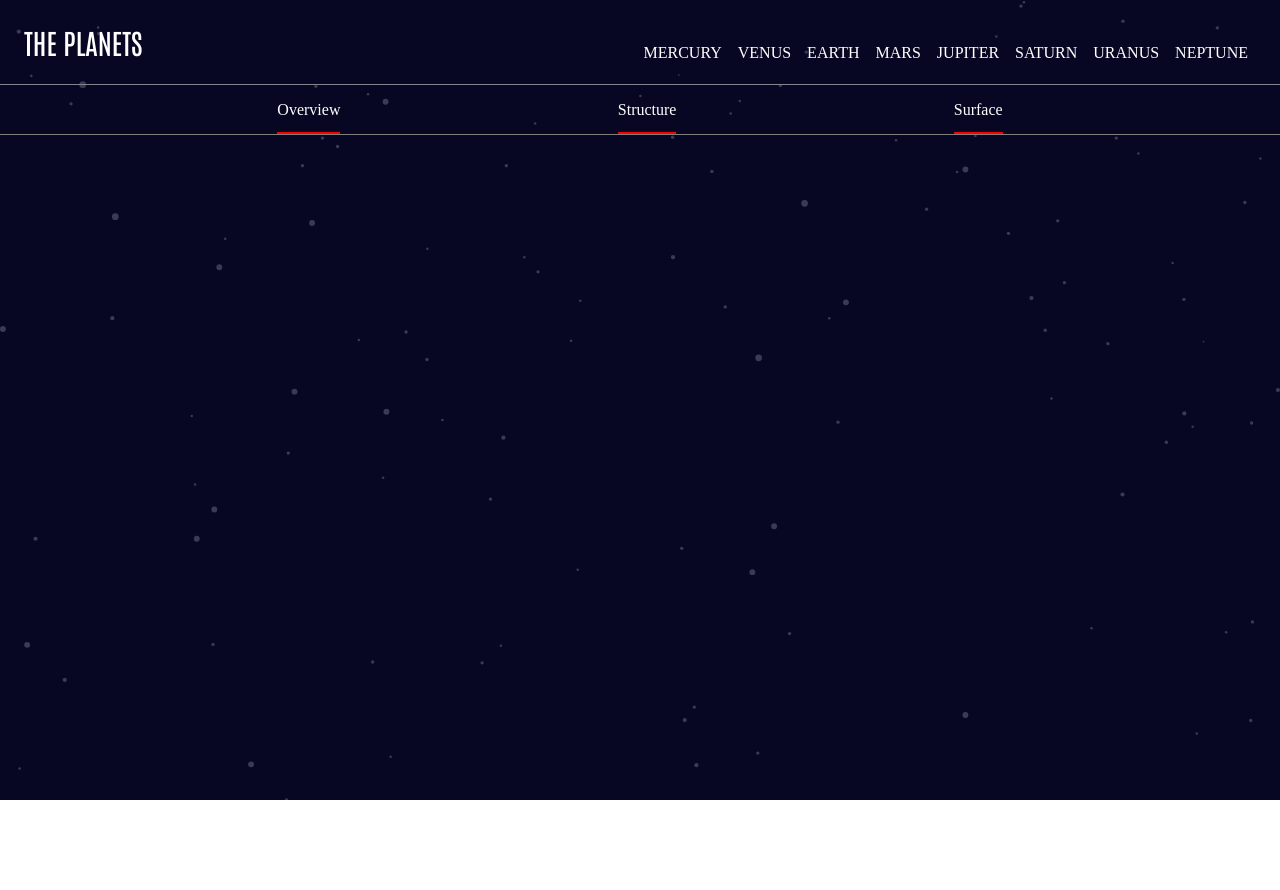
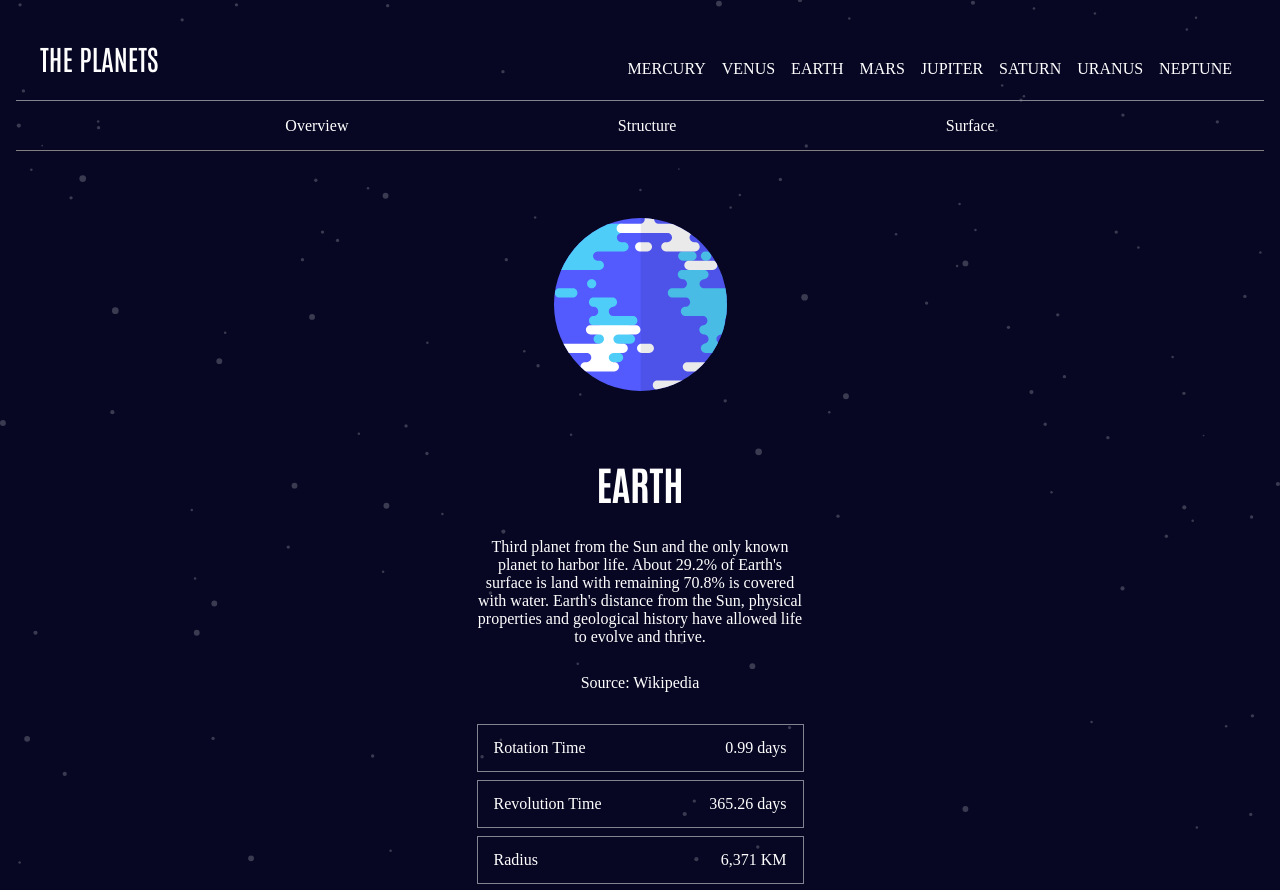
Before and after one commit to stevenabaco/planets-fact-site-reactjs, a React (Create React App) app: page /earth in a window 1280 px wide. Shown: the top 890 px of the page. Before the commit the page ends 800 px from the top, so only its background shows below. Built offline with nearby package versions, Linux system fonts and the light colour scheme; the HTML template or start-up script is replaced by a standard one.

Commit message:
Working on new way to handle toolbar

```diff
--- a/src/components/Planets/Planet.css
+++ b/src/components/Planets/Planet.css
@@ -1,14 +1,16 @@
+
+
 #planet__wrapper{
   width: 100%;
   height: 100%;
 }
 
-#content__toolbar__wrapper {
+#planet__content__toolbar__wrapper {
   border-bottom: 1px solid grey;
   height: 50px;
 }
 
-#content__toolbar{
+#planet__content__toolbar{
   display: flex;
   justify-content: space-evenly;
   align-items:stretch;
@@ -17,8 +19,58 @@
   padding-top: 1rem;
 }
 
-#content__toolbar li {
-  border-bottom: 2px solid red;
+#planet__content__toolbar li {
+  border-bottom: 2px solid transparent;
   height:100%;
 
 }
+
+#planet__img {
+  display: flex;
+  justify-content: center;
+  align-items: center;
+height: 306px;
+}
+
+#planet__img img{
+  width: 173px;
+  height: 173px;
+  text-align: center;
+}
+
+#planet__content {
+  width:327px;
+  height: 235px;
+  margin: 0 auto;
+  text-align: center;
+  display: flex;
+  flex-direction: column;
+  justify-content: space-between;
+}
+
+#planet__content h1 {
+  font-family: 'Antonio', sans-serif;
+  text-transform: uppercase;
+  font-size: 40px;
+}
+
+#facts {
+  flex-direction: column;
+  justify-content: space-between;
+  width: 327px;
+  height: 216px;
+  margin: 2rem auto;
+}
+.planet__facts {
+  justify-content: space-between;
+  align-items: center;
+  padding: 1rem;
+  width: 100%;
+  height: 48px;
+  border: 1px solid var(--color-4)
+}
+
+/* SHARED CLASSES */
+.flex {
+  display: flex;
+}
--- a/src/components/Planets/Planet.js
+++ b/src/components/Planets/Planet.js
@@ -1,20 +1,73 @@
 //Import Modules
-import React from "react";
+import React, { useState } from 'react';
 //Import Dependencies
-
+import '../../';
 //Import CSS
 import './Planet.css';
+//Import Images
+import earthSummaryImg from '../../assets/planet-earth.svg';
+import earthStructureImg from '../../assets/planet-earth-internal.svg';
+import earthSurfaceImg from '../../assets/geology-earth.png';
+
 
 function Planet(props) {
-  return (
+	//Set state hooks
+	const [active, setActive] = useState(false);
+	const [defaultActive, setDefaultActive] = useState(true);
+
+	// Create helpers and handlers
+	const toggleClass = () => {
+		setActive(!active);
+		setDefaultActive(!defaultActive);
+	};
+	return (
 		<div id='planet__wrapper' planet={props.planet}>
-      <div id='content__toolbar__wrapper'>
-        <ul id='content__toolbar'>
-          <li className="active">Overview</li>
-          <li>Structure</li>
-          <li>Surface</li>
-        </ul>
-      </div>
+			<div id='planet__content__toolbar__wrapper'>
+				<ul id='planet__content__toolbar'>
+					<li
+						onClick={toggleClass}
+						className={defaultActive ? `active ${props.planet}` : props.planet}>
+						Overview
+					</li>
+					<li
+						onClick={toggleClass}
+						className={active ? `active ${props.planet}` : props.planet}>
+						Structure
+					</li>
+					<li
+						onClick={toggleClass}
+						className={active ? `active ${props.planet}` : props.planet}>
+						Surface
+					</li>
+				</ul>
+			</div>
+			<div id='planet__img'>
+				<img src={earthSummaryImg} alt='earth'></img>
+			</div>
+			<div id='planet__content'>
+				<h1>{props.planet}</h1>
+				<p>
+					Third planet from the Sun and the only known planet to harbor life.
+					About 29.2% of Earth's surface is land with remaining 70.8% is covered
+					with water. Earth's distance from the Sun, physical properties and
+					geological history have allowed life to evolve and thrive.
+				</p>
+				<p>Source: Wikipedia</p>
+			</div>
+			<div id='facts' className='flex'>
+				<div id='rotation' className='planet__facts flex'>
+					<p>Rotation Time</p> <span>0.99 days</span>
+				</div>
+				<div id='revolution' className='planet__facts flex'>
+					<p>Revolution Time</p> <span>365.26 days</span>
+				</div>
+				<div id='radius' className='planet__facts flex'>
+					<p>Radius</p> <span>6,371 KM</span>
+				</div>
+				<div id='temp' className='planet__facts flex'>
+					<p>Average Temp</p> <span>16°c</span>
+				</div>
+			</div>
 		</div>
 	);
 }
--- a/src/containers/Layout/Layout.css
+++ b/src/containers/Layout/Layout.css
@@ -27,8 +27,9 @@ body {
   background-position: center;
 	background-size: cover;
   position: relative;
-  height: 100vh;
+  min-height: 100vh;
   width: 100%;
   background-color: var(--color-2);
   color: var(--color-1);
+  padding: 1rem;
 }
```
